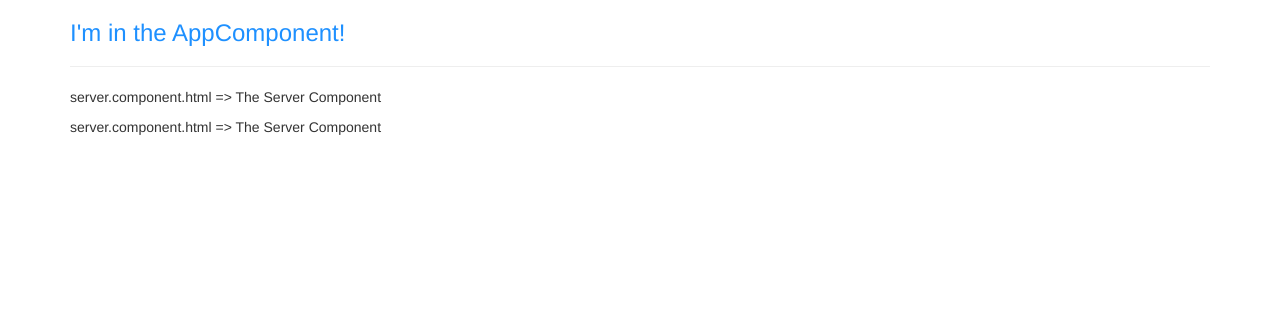
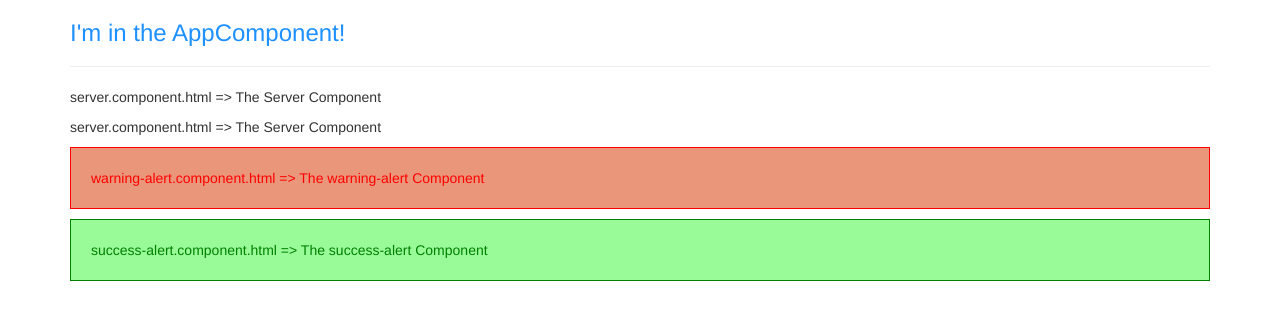
Before and after one commit to once-around/frontend-angular-playground-app, an Angular app: page / in a window 1280 px wide. Shown: the top 320 px of the page. Built offline with nearby package versions, Linux system fonts and the light colour scheme.

Commit message:
Aufgabe 1: Practicing Components

```diff
--- a/src/app/app.component.html
+++ b/src/app/app.component.html
@@ -4,6 +4,8 @@
       <h3>I'm in the AppComponent!</h3>
       <hr>
       <app-servers></app-servers>
+      <app-warning-alert></app-warning-alert>
+      <app-success-alert></app-success-alert>
       <!-- <div app-servers></div> -->
       <!-- <div class="app-servers"></div> -->
     </div>
--- a/src/app/app.module.ts
+++ b/src/app/app.module.ts
@@ -5,12 +5,16 @@
 import { FormsModule } from '@angular/forms';
 import { ServerComponent } from './server/server.component';
 import { ServersComponent } from './servers/servers.component';
+import { WarningAlertComponent } from './warning-alert/warning-alert.component';
+import { SuccessAlertComponent } from './success-alert/success-alert.component';
 
 @NgModule({
   declarations: [
     AppComponent,
     ServerComponent,
-    ServersComponent
+    ServersComponent,
+    WarningAlertComponent,
+    SuccessAlertComponent
   ],
   imports: [
     BrowserModule,
--- /dev/null
+++ b/src/app/success-alert/success-alert.component.html
@@ -0,0 +1,3 @@
+<div class="success-alert">
+  <p>success-alert.component.html => The success-alert Component</p>
+</div>
--- /dev/null
+++ b/src/app/success-alert/success-alert.component.scss
@@ -0,0 +1,6 @@
+p {
+  padding: 20px;
+  background-color: palegreen;
+  color: green;
+  border: 1px solid green;
+}
--- /dev/null
+++ b/src/app/success-alert/success-alert.component.ts
@@ -0,0 +1,15 @@
+import { Component, OnInit } from '@angular/core';
+
+@Component({
+  selector: 'app-success-alert',
+  templateUrl: './success-alert.component.html',
+  styleUrls: ['./success-alert.component.scss']
+})
+export class SuccessAlertComponent implements OnInit {
+
+  constructor() { }
+
+  ngOnInit() {
+  }
+
+}
--- /dev/null
+++ b/src/app/warning-alert/warning-alert.component.html
@@ -0,0 +1,3 @@
+<div class="warning-alert">
+  <p>warning-alert.component.html => The warning-alert Component</p>
+</div>
--- /dev/null
+++ b/src/app/warning-alert/warning-alert.component.scss
@@ -0,0 +1,6 @@
+p {
+  padding: 20px;
+  background-color: darksalmon;
+  color: red;
+  border: 1px solid red;
+}
--- /dev/null
+++ b/src/app/warning-alert/warning-alert.component.ts
@@ -0,0 +1,15 @@
+import { Component, OnInit } from '@angular/core';
+
+@Component({
+  selector: 'app-warning-alert',
+  templateUrl: './warning-alert.component.html',
+  styleUrls: ['./warning-alert.component.scss']
+})
+export class WarningAlertComponent implements OnInit {
+
+  constructor() { }
+
+  ngOnInit() {
+  }
+
+}
```
Also changed, not shown: 2 other files (tests, documents, lock files or other folders).
